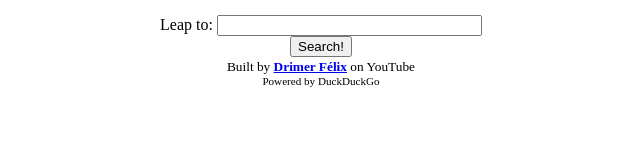
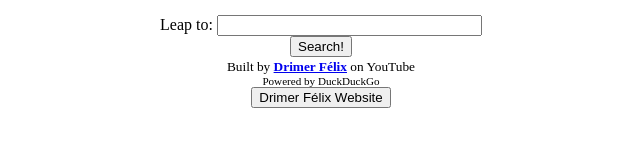
Before and after one commit to DrawSearch/DrawSearch.github.io, a plain HTML site: page index.html in a window 1280 px wide. Shown: the part 160-306 px from the top of the page, without its empty margins (319-959 px from the left). Drawn offline with Linux system fonts and the light colour scheme.

Commit message:
Update index.html

```diff
--- a/index.html
+++ b/index.html
@@ -25,6 +25,7 @@
 
 
         </small>
+            <center><a href="https://drimerdev.github.io"><button>Drimer Félix Website</button><a></center>
 
     </body>
 </html>
```
